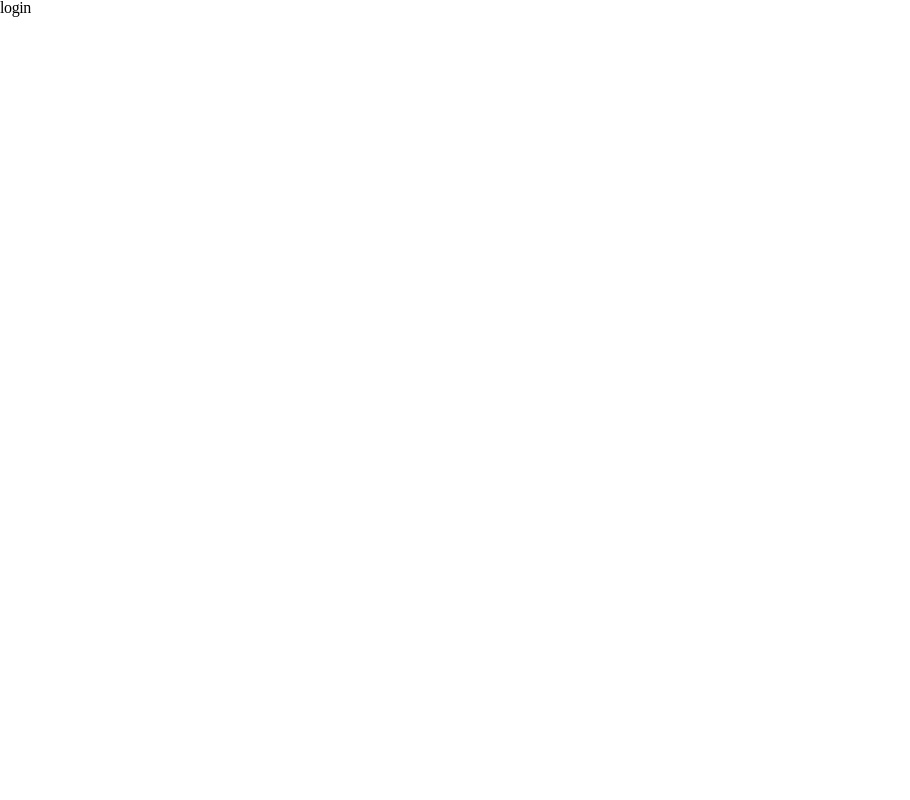
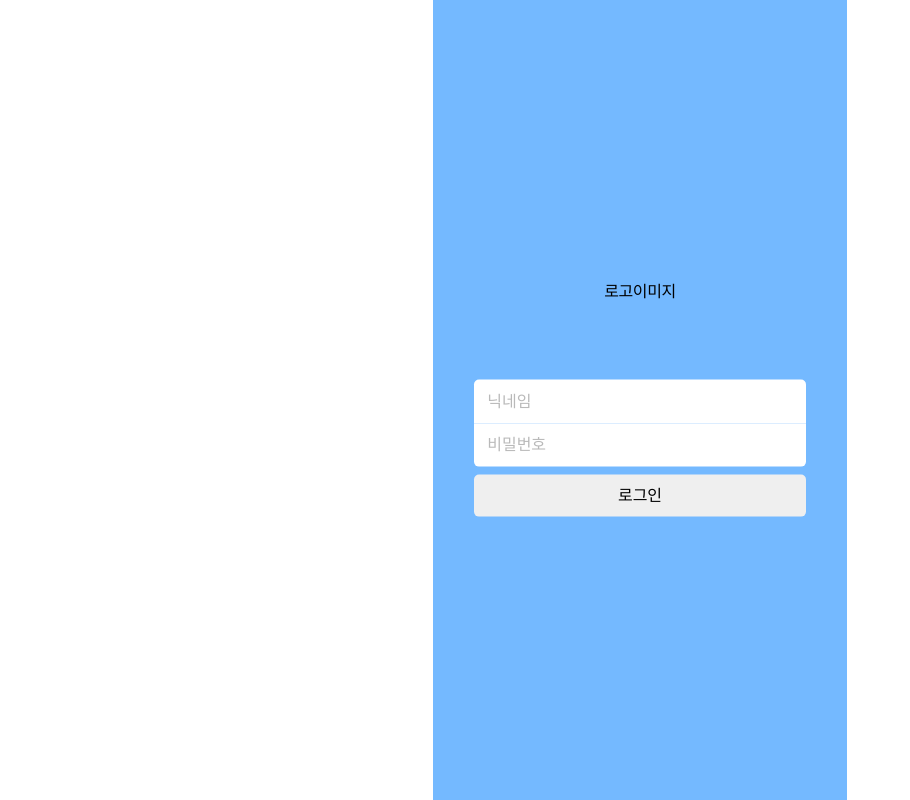
Before and after one commit to tomdevkr93/jajao-talk, a Next.js app: page /login in a window 1280 px wide. Shown: the whole page, without its empty margins (0-910 px from the left). Built offline with nearby package versions, Linux system fonts and the light colour scheme.

Commit message:
로그인 페이지 구현

```diff
--- a/package.json
+++ b/package.json
@@ -7,14 +7,12 @@
     "start": "next start"
   },
   "dependencies": {
-    "@types/universal-cookie": "^2.2.0",
     "next": "^9.4.4",
     "react": "^16.13.1",
     "react-dom": "^16.13.1",
     "recoil": "^0.0.10",
     "styled-components": "^5.1.1",
-    "styled-reset": "^4.2.0",
-    "universal-cookie": "^4.0.3"
+    "styled-reset": "^4.2.0"
   },
   "devDependencies": {
     "@types/node": "14.0.14",
--- /dev/null
+++ b/src/hooks/useLogin.ts
@@ -0,0 +1,36 @@
+import { useState, useCallback } from 'react';
+import { meState } from './../recoil/atom';
+import { useRecoilState } from 'recoil';
+
+function useLogin() {
+  const [nickname, setNickname] = useState('');
+  const [password, setPassword] = useState('');
+  const [, setMeState] = useRecoilState(meState);
+
+  const onChangeNickname = useCallback((event: React.ChangeEvent<HTMLInputElement>) => {
+    setNickname(event.target.value);
+  }, []);
+
+  const onChangePassword = useCallback((event: React.ChangeEvent<HTMLInputElement>) => {
+    setPassword(event.target.value);
+  }, []);
+
+  const onSubmit = useCallback(
+    (event: React.FormEvent<HTMLFormElement>) => {
+      event.preventDefault();
+
+      // 서버 request -> 성공 -> session storage 저장 -> recoil 저장 -> 채팅 페이지 진입
+    },
+    [nickname],
+  );
+
+  return {
+    nickname,
+    password,
+    onChangeNickname,
+    onChangePassword,
+    onSubmit,
+  };
+}
+
+export default useLogin;
--- a/src/pages/login.tsx
+++ b/src/pages/login.tsx
@@ -1,6 +1,88 @@
 import React from 'react';
+import styled from 'styled-components';
+import { MAIN_COLOR } from '../utils/global-styles';
+import useLogin from '../hooks/useLogin';
 
 function Login() {
-  return <div>login</div>;
+  const { nickname, password, onChangeNickname, onChangePassword, onSubmit } = useLogin();
+
+  return (
+    <LoginContainer>
+      <form id="login" onSubmit={onSubmit}>
+        <LoginFormWrapper form="login">
+          <legend>로고이미지</legend>
+          <input
+            type="text"
+            placeholder="닉네임"
+            value={nickname}
+            onChange={onChangeNickname}
+            minLength={2}
+            maxLength={8}
+            required={true}
+          />
+          <input
+            type="password"
+            placeholder="비밀번호"
+            value={password}
+            onChange={onChangePassword}
+            minLength={4}
+            maxLength={15}
+            required={true}
+          />
+          <button>로그인</button>
+        </LoginFormWrapper>
+      </form>
+    </LoginContainer>
+  );
 }
 export default Login;
+
+const LoginContainer = styled.div`
+  position: relative;
+  margin: 0 auto;
+  width: 100%;
+  max-width: 414px;
+  height: 100%;
+  background-color: ${MAIN_COLOR};
+`;
+
+const LoginFormWrapper = styled.fieldset`
+  position: absolute;
+  top: 50%;
+  transform: translateY(-50%);
+  width: 100%;
+  text-align: center;
+
+  legend {
+    width: 100%;
+  }
+
+  input {
+    display: block;
+    margin: 0 auto;
+    padding: 0.8em;
+    width: 80%;
+    border: none;
+  }
+  input::placeholder {
+    opacity: 0.5;
+  }
+
+  input:first-of-type {
+    margin-top: 80px;
+    border-radius: 5px 5px 0 0;
+  }
+  input:last-of-type {
+    border-radius: 0 0 5px 5px;
+  }
+
+  button {
+    margin-top: 0.5em;
+    padding: 0.8em;
+    width: 80%;
+    border: none;
+    border-radius: 5px;
+    text-align: center;
+    cursor: pointer;
+  }
+`;
--- /dev/null
+++ b/src/recoil/atom.ts
@@ -0,0 +1,8 @@
+import { atom } from 'recoil';
+
+export const meState = atom({
+  key: 'MeState', // unique ID (with respect to other atoms/selectors)
+  default: {
+    nickname: null,
+  },
+});
--- a/src/utils/global-styles.ts
+++ b/src/utils/global-styles.ts
@@ -6,6 +6,8 @@ export const textEllipsis = css`
   white-space: nowrap;
   overflow: hidden;
 `;
+
+export const MAIN_COLOR = '#74b9ff';
 
 const GlobalStyles = createGlobalStyle`
   ${reset}
```
Also changed, not shown: src/components/auth/WithAuth.tsx (+0 -18 lines), 1 other file (tests, documents, lock files or other folders).
